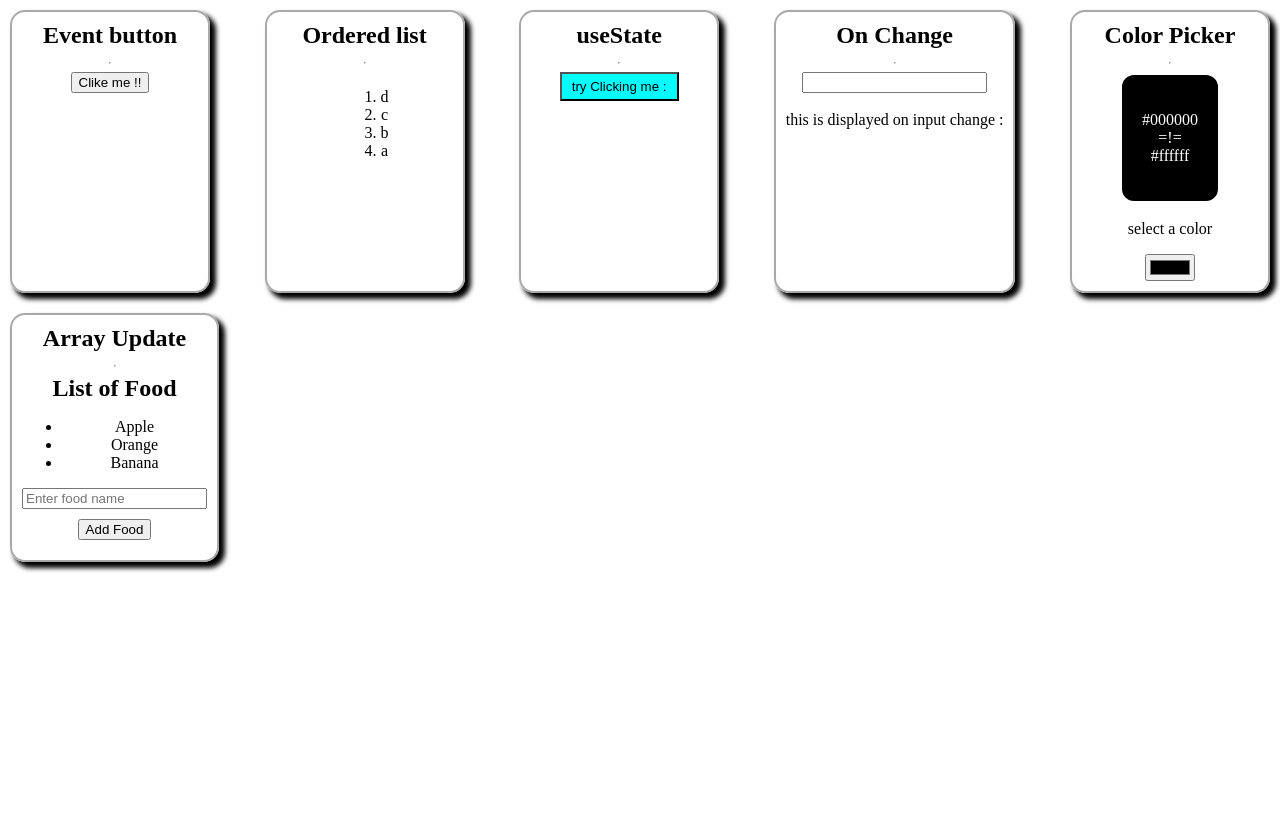
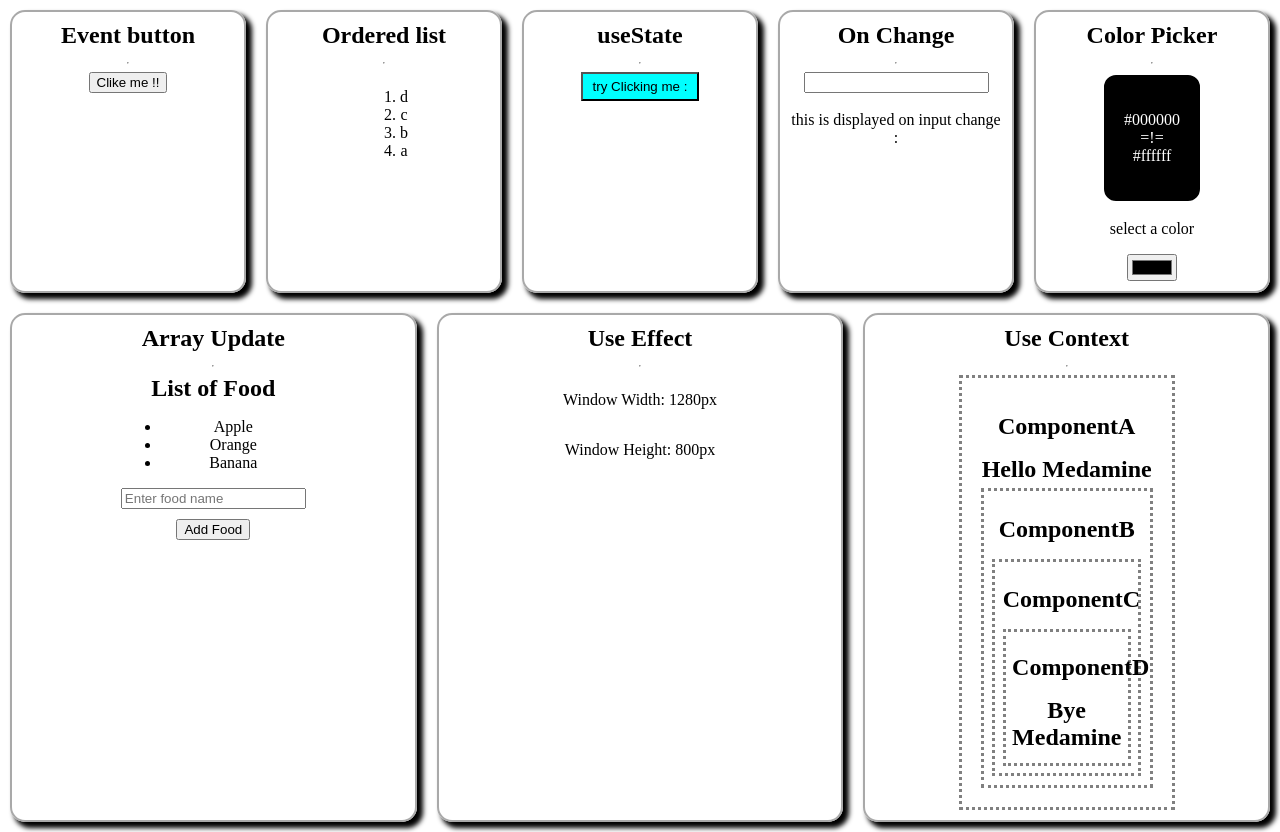
Before and after one commit to MomedAmine/React-coures, a React (Vite) app: page / in a window 1280 px wide. Before the commit the page ends 800 px from the top, so only its background shows below. Built offline with nearby package versions, Linux system fonts and the light colour scheme.

Commit message:
add useContext card

```diff
--- a/src/App.jsx
+++ b/src/App.jsx
@@ -6,6 +6,8 @@ import RC from './ReactCard'
 import OnChangeComp from './OnChangeComp'
 import ColorPicker from './ColorPicker'
 import ArrayUpdate from './ArrayUpdate'
+import UseEffectComp from './UseEffectComp'
+import ComponentA from './UseContext/ComponentA'
 import './App.css'
 
 function App() {
@@ -26,6 +28,8 @@ function App() {
       <RC RCName = "On Change" Rcomp = {<OnChangeComp/>}/>
       <RC RCName = "Color Picker" Rcomp = {<ColorPicker/>}/>
       <RC RCName = "Array Update" Rcomp = {<ArrayUpdate/>}/>
+      <RC RCName = "Use Effect" Rcomp = {<UseEffectComp/>}/>
+      <RC RCName = "Use Context" Rcomp = {<ComponentA/>}/>
     </div>
     </>
   )
--- /dev/null
+++ b/src/UseContext/ComponentA.jsx
@@ -0,0 +1,36 @@
+// useContext() = React Hook that allows you to share values
+//                            between multiple levels of components
+//                            without passing props through each level
+
+// PROVIDER COMPONENT
+// 1. import {createContext} from 'react';
+// 2. export const MyContext = createContext();
+// 3. <MyContext.Provider value={value}>
+//		<Child />
+//    </MyContext.Provider>
+
+// CONSUMER COMPONENTS
+// 1. import React, { useContext } from 'react';
+//     import { MyContext } from './ComponentA';
+// 2. const value = useContext(MyContext);
+
+import React, {useState, createContext} from 'react';
+import ComponentB from './ComponentB.jsx';
+
+export const UserContext = createContext();
+
+function ComponentA(){
+
+    const [user, setUser] = useState("Medamine");
+
+    return(
+        <div className="box">
+            <h1>ComponentA</h1>
+            <h2>{`Hello ${user}`}</h2>
+            <UserContext.Provider value={user}>
+                <ComponentB />
+            </UserContext.Provider>
+        </div>
+    );
+}
+export default ComponentA;
--- /dev/null
+++ b/src/UseContext/ComponentB.jsx
@@ -0,0 +1,13 @@
+// ---------- ComponentB ----------
+import ComponentC from './ComponentC.jsx';
+
+function ComponentB(){
+
+    return(
+        <div className="box">
+            <h1>ComponentB</h1>
+            <ComponentC />
+        </div>
+    );
+}
+export default ComponentB
--- /dev/null
+++ b/src/UseContext/ComponentC.jsx
@@ -0,0 +1,13 @@
+// ---------- ComponentC ----------
+import ComponentD from './ComponentD.jsx';
+
+function ComponentC(){
+
+    return(
+        <div className="box">
+            <h1>ComponentC</h1>
+            <ComponentD />
+        </div>
+    );
+}
+export default ComponentC;
--- /dev/null
+++ b/src/UseContext/ComponentD.jsx
@@ -0,0 +1,18 @@
+
+
+// ---------- ComponentD ----------
+import React, {useContext} from 'react';
+import {UserContext} from './ComponentA.jsx';
+
+function ComponentD(){
+
+    const user = useContext(UserContext);
+
+    return(
+        <div className="box">
+            <h1>ComponentD</h1>
+            <h2>{`Bye ${user}`}</h2>
+        </div>
+    );
+}
+export default ComponentD
--- /dev/null
+++ b/src/UseEffectComp.jsx
@@ -0,0 +1,30 @@
+import React, {useState, useEffect, useRef} from "react";
+
+function UseEffectComp() {
+
+    const [width, setWidth] = useState(window.innerWidth);
+    const [height, setHeight] = useState(window.innerHeight);
+
+    useEffect(() => {
+        window.addEventListener("resize", handleResize);
+        console.log("EVENT LISTENER ADDED");
+
+        return () => {
+            window.removeEventListener("resize", handleResize);
+            console.log("EVENT LISTENER REMOVED");
+        }
+    }, []);
+
+
+    function handleResize(){
+        setWidth(window.innerWidth);
+        setHeight(window.innerHeight);
+    }
+
+    return (<>
+        <p>Window Width: {width}px</p>
+        <p>Window Height: {height}px</p>
+    </>);
+}
+
+export default UseEffectComp;
--- a/src/index.css
+++ b/src/index.css
@@ -19,9 +19,9 @@ h2{
   border-radius: 15px;
   padding: 10px;
   margin: 10px;
-  max-width: 300px;
   min-width: 200px;
   box-sizing:border-box;/*sizing within the border*/
+  flex: 1;
 }
 .coloredDiv{
   text-align: center;
@@ -30,3 +30,12 @@ h2{
   border-width: 3px;
   border-style: solid;
 }
+.box{
+    border: 3px dotted gray;
+    padding: 5%;
+}
+
+.box h1{
+  font-size: 1.5em;
+  flex: 1;
+}
```
